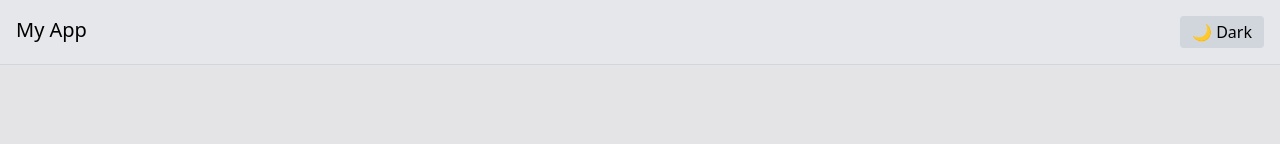
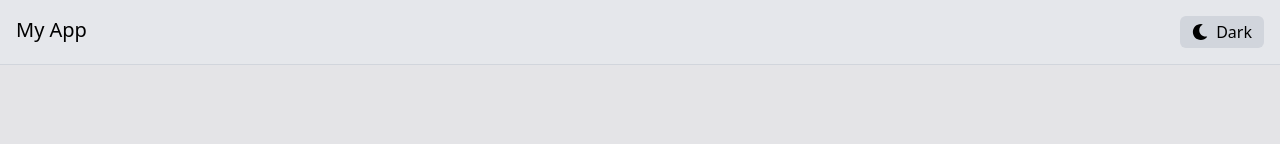
Before and after one commit to martinvega2003/pern-auth-with-typescript, a React (Vite) app in the folder client/: page / in a window 1280 px wide. Shown: the top 144 px of the page. Built offline with nearby package versions, Linux system fonts and the light colour scheme.

Commit message:
chore(Navbar): Update Navbar stylying for dark and light themes

```diff
--- a/client/src/components/Navbar.tsx
+++ b/client/src/components/Navbar.tsx
@@ -1,17 +1,18 @@
 import React from "react";
 import { useTheme } from "../context/ThemeModeContext";
+import { FaMoon, FaSun } from "react-icons/fa";
 
 const Navbar: React.FC = () => {
   const { theme, toggleTheme } = useTheme();
 
   return (
     <nav className="fixed p-4 bg-gray-200 dark:bg-gray-800 flex justify-between border-b border-gray-300 dark:border-gray-700 w-full">
-      <span className="text-xl">My App</span>
+      <span className="text-xl dark:text-white">My App</span>
       <button
         onClick={toggleTheme}
-        className="px-3 py-1 rounded bg-gray-300 dark:bg-gray-600"
+        className="bg-gray-300 dark:bg-gray-600 dark:text-white px-3 py-1 rounded-md cursor-pointer"
       >
-        {theme === "light" ? "🌙 Dark" : "☀️ Light"}
+        {theme === "light" ? <p className="flex justify-start items-center gap-2"><FaMoon /> Dark</p> : <p className="flex justify-start items-center gap-2"><FaSun /> Light</p>}
       </button>
     </nav>
   );
```
